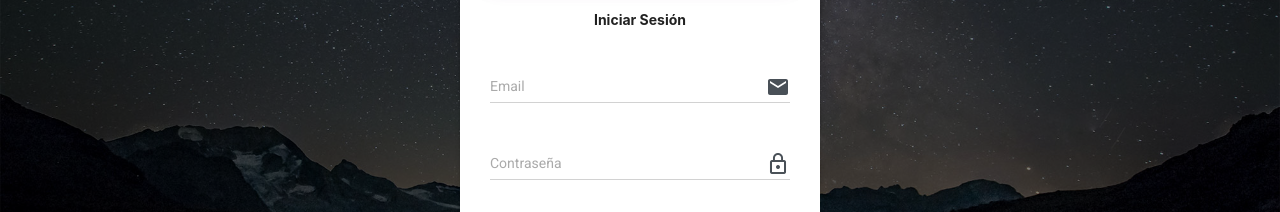
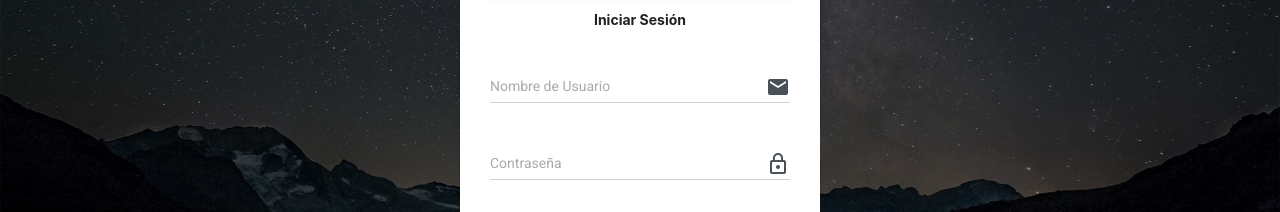
Before and after one commit to dunapanta/Proyecto-TIT, a React (Create React App) app: page /login in a window 1280 px wide. Shown: the part 314-526 px from the top of the page. Built offline with nearby package versions, Linux system fonts and the light colour scheme; no server answers; what aws-amplify would draw is missing.

Commit message:
Arreglando Login de usuario

```diff
--- a/src/views/Auth/AuthPages/Login.js
+++ b/src/views/Auth/AuthPages/Login.js
@@ -126,14 +126,15 @@ export default function LoginPage({ inputs, handleFormInput }) {
                     /> */}
 
                     <CustomInput
-                      labelText="Email"
-                      id="email"
+                      labelText="Nombre de Usuario"
+                      id="username"
                       formControlProps={{
                         fullWidth: true
                       }}
                       inputProps={{
-                        type: "email",
+                        type: "text",
                         onChange: handleFormInput,
+
                         endAdornment: (
                           <InputAdornment position="end">
                             <Email className={classes.inputIconsColor} />
--- a/src/views/Auth/Authentication.js
+++ b/src/views/Auth/Authentication.js
@@ -26,6 +26,7 @@ import { Switch, Route, Link} from 'react-router-dom';
             [e.target.id] : e.target.value
         });
         console.log(usuario.username);
+        console.log(usuario.email);
     }
 
     return(
@@ -33,21 +34,17 @@ import { Switch, Route, Link} from 'react-router-dom';
                <Route path="/login">
                     <LoginPage
                         inputs={usuario}
-                        handleFormInput={handleFormInput}
-                    />
+                        handleFormInput={handleFormInput}  />
                </Route>
                <Route path="/register">
                     <RegistrationPage
                         inputs={usuario}
-                        handleFormInput={handleFormInput}
-                    />
+                        handleFormInput={handleFormInput}  />
                </Route>
                <Route path="/verify">
                      <Verify
                         inputs={usuario}
-                        handleFormInput={handleFormInput}
-                    />
-                    />
+                        handleFormInput={handleFormInput} />
                </Route>
                <Route path="/home">
                       <h1>Pin Pan Pun Logeado</h1>
@@ -55,8 +52,7 @@ import { Switch, Route, Link} from 'react-router-dom';
                <Route path="/">
                     <RegistrationPage
                         inputs={usuario}
-                        handleFormInput={handleFormInput}
-                    />
+                        handleFormInput={handleFormInput}  />
                </Route>
         </Switch>
     );
```
